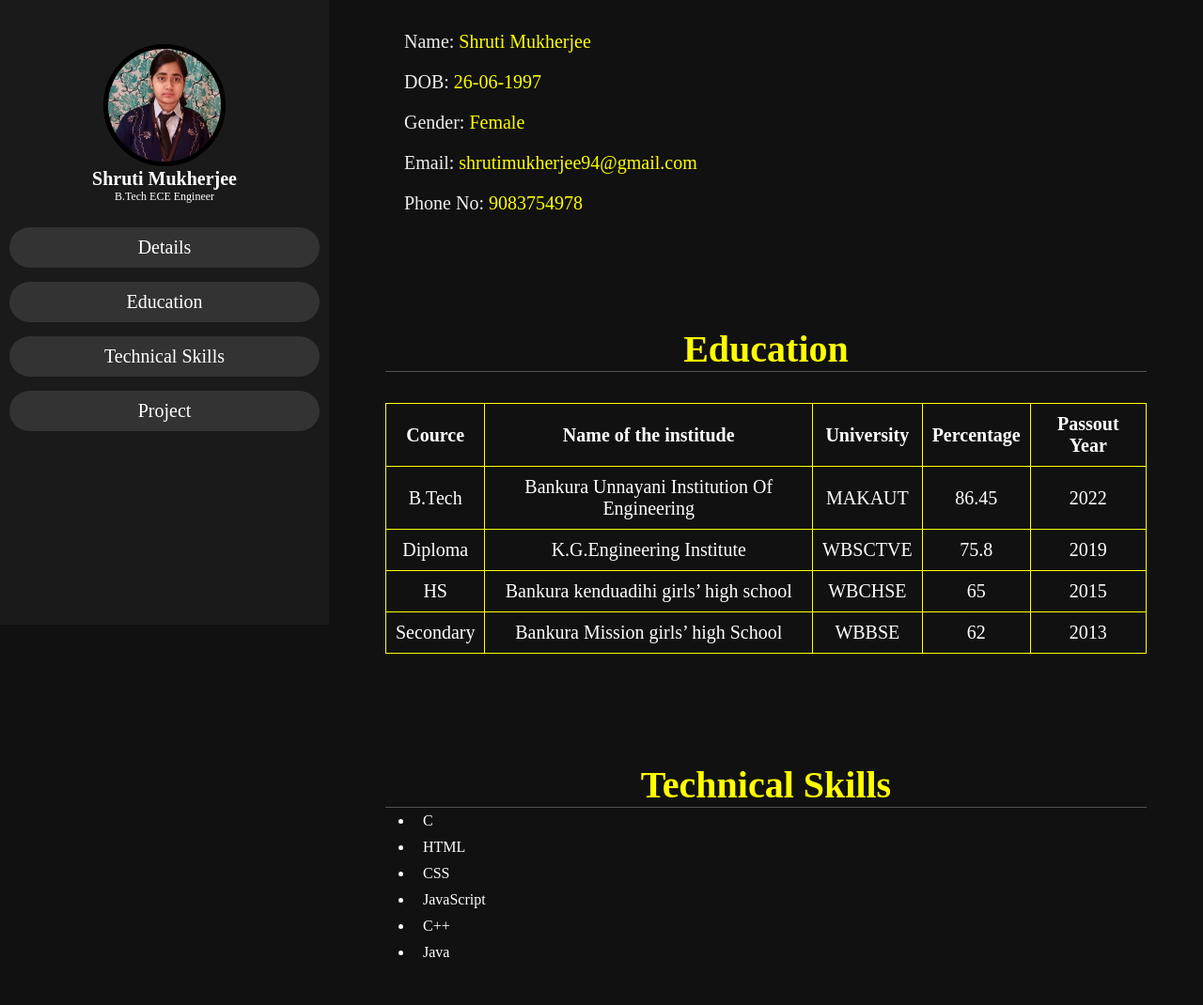
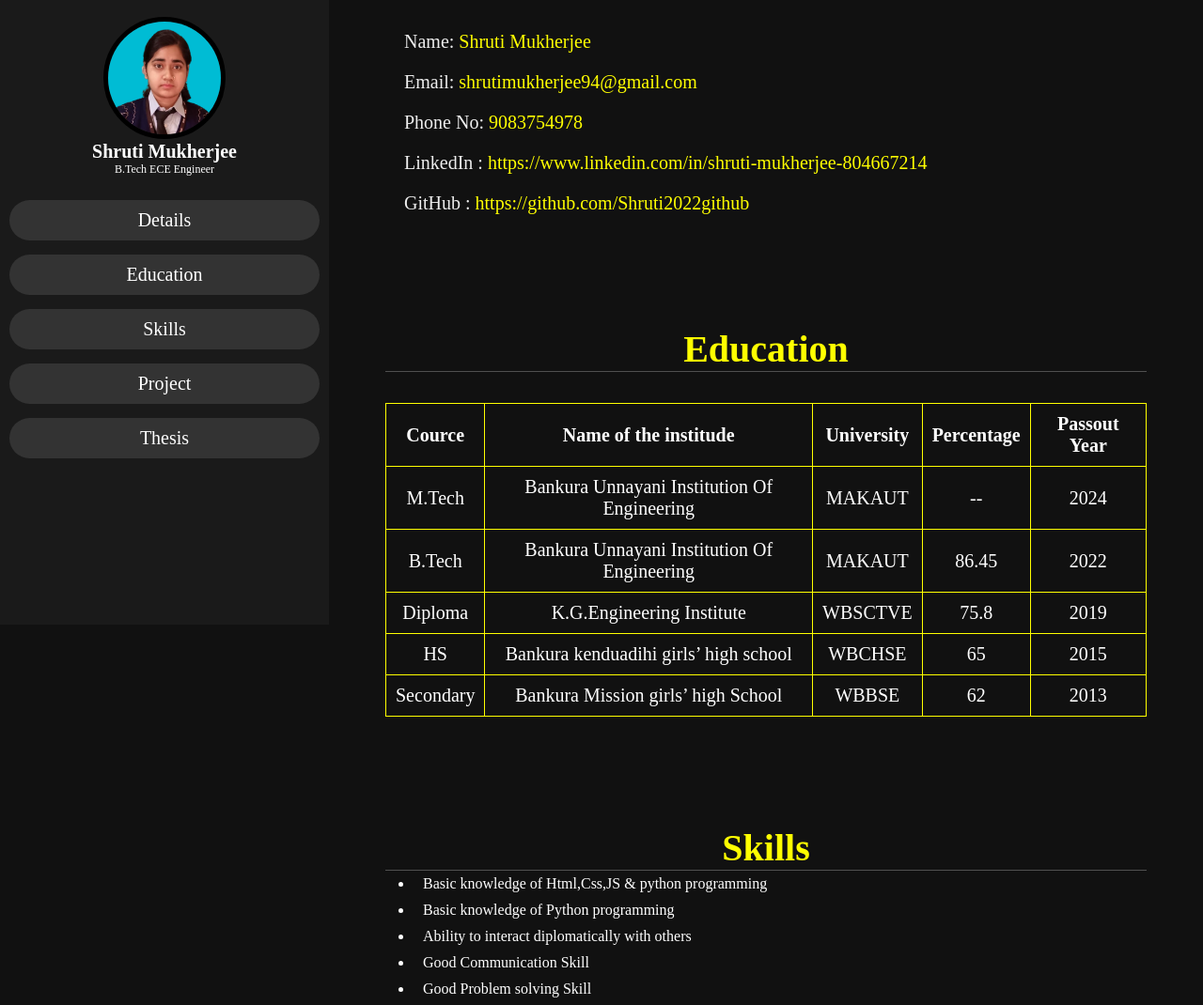
Before and after one commit to Shruti2022github/portfoliohub.io, a plain HTML site: page index.html in a window 1280 px wide. Shown: the part 135-1205 px from the top of the page at 94% size. Drawn offline with Linux system fonts and the light colour scheme.

Commit message:
Add files via upload

```diff
--- a/index.html
+++ b/index.html
@@ -10,7 +10,7 @@
 <body>
     <header>
        <div class="user">
-       <img src="photo.jpg">
+       <img src="photo.png">
        <h5 class="nm">Shruti Mukherjee</h5>
        <p class="jb">B.Tech ECE Engineer</p>
        </div>
@@ -18,9 +18,9 @@
           <ul>
              <li><a href="#Details">Details</a></li>
              <li><a href="#Education">Education</a></li>
-             <li><a href="#Technical Skills">Technical Skills</a></li>
+             <li><a href="#Skills">Skills</a></li>
              <li><a href="#Project">Project</a></li>
-
+             <li><a href="#Thesis">Thesis</a></li>
           </ul>
        </nav>
     </header>
@@ -29,10 +29,11 @@
         <div class="Row">
         <div class="det">
              <h3><span>Name: </span>Shruti Mukherjee</h3>
-             <h3><span>DOB: </span>26-06-1997</h3>
-             <h3><span>Gender: </span>Female</h3>
+
              <h3><span>Email: </span>shrutimukherjee94@gmail.com</h3>
              <h3><span>Phone No: </span>9083754978</h3>
+             <h3><span>LinkedIn :</span> https://www.linkedin.com/in/shruti-mukherjee-804667214</h3>
+            <h3><span>GitHub :</span> https://github.com/Shruti2022github   </h3>
         </div>
     </div>
     </section>
@@ -45,6 +46,13 @@
             <th>University</th>
             <th>Percentage</th>
             <th>Passout Year</th>
+        </tr>
+        <tr>
+            <td>M.Tech</td>
+            <td>Bankura Unnayani Institution Of Engineering</td>
+            <td>MAKAUT</td>
+            <td>--</td>
+            <td>2024</td>
         </tr>
         <tr>
             <td>B.Tech</td>
@@ -79,17 +87,16 @@
     </table>
 </section>
 <br><br><br><br><br><br>
-<section class="Technical Skills" id="Technical Skills">
-    <h1 class="head"><span>Technical Skills</span></h1>
+<section class="Skills" id="Skills">
+    <h1 class="head"><span>Skills</span></h1>
     <div>
     <ul id="lis">
 
-        <li>C</li>
-        <li>HTML</li>
-        <li>CSS</li>
-        <li>JavaScript</li>
-        <li>C++</li>
-        <li>Java</li>
+        <li>Basic knowledge of Html,Css,JS & python programming</li>
+        <li>Basic knowledge of Python programming</li>
+        <li>Ability to interact diplomatically with others</li>
+        <li>Good Communication Skill</li>
+        <li>Good Problem solving  Skill</li>
 
     </ul>
 </div>
@@ -109,6 +116,20 @@
 </div>
 
 </section>
+<section class="Thesis" id="Thesis">
+    <h1 class="heading"><span>Thesis</span></h1>
+    <div class="Row">
+        <div class="det">
+
+            <h3><span>Title: </span> Impact of Security Vulnerabilities and Threats
+                on IoT Devices and Networks <span>[Role:Self]</span></h3>
+                            <h3><span>Title: </span> The Future of Education:How Artifical Intelligence
+                                and Robotics are Transforming Learning <span>[Role:Self]</span></h3>
+
+            </div>
+</div>
+
+</section>
 
 
 </body>
```
Also changed, not shown: photo.png (added).
